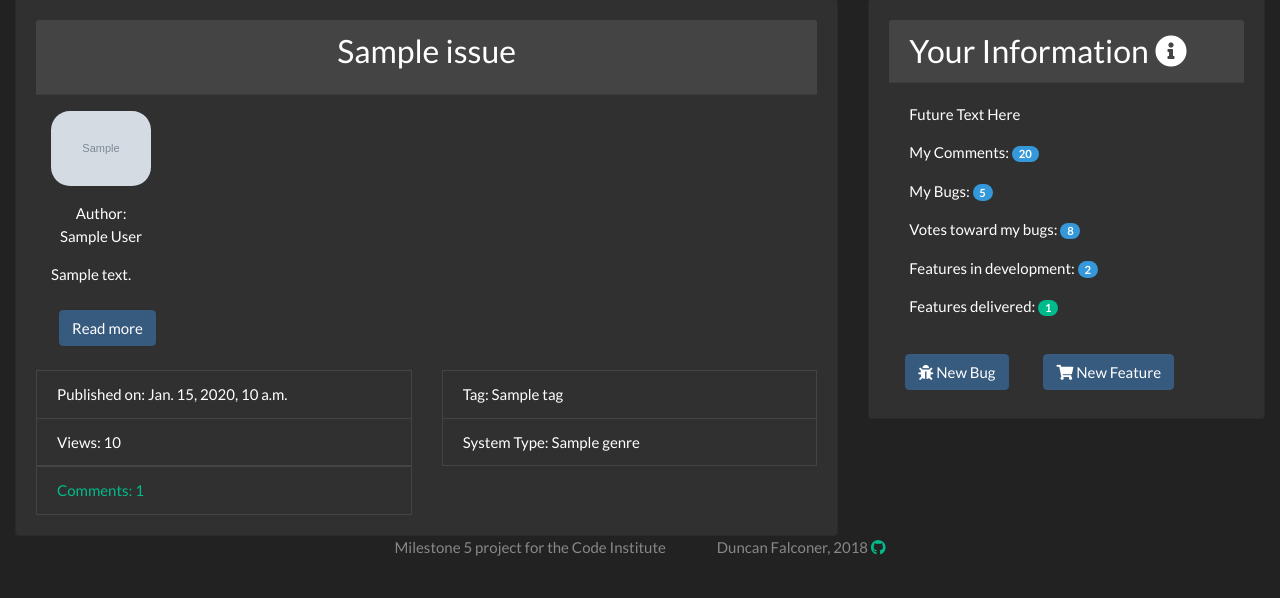
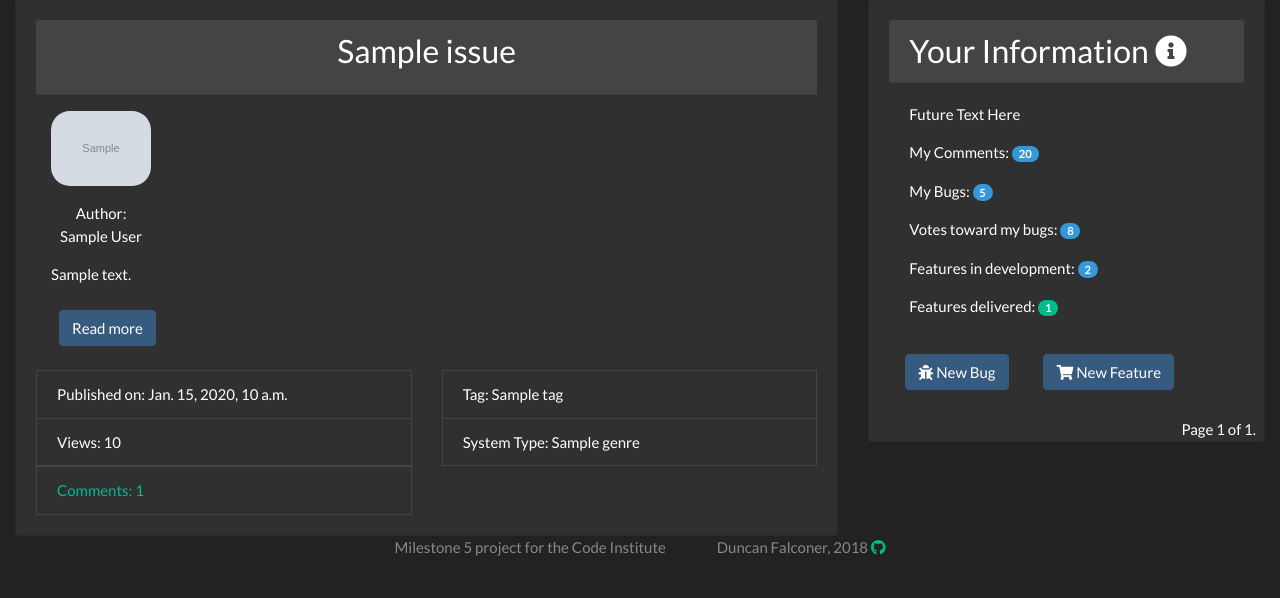
Before and after one commit to ddeveloper72/milestone-5-project, a Django app: template issue_tracker/templates/issues_list.html in a window 1280 px wide. Shown: the part 88-686 px from the top of the page. Run offline with Django 3.2, Linux system fonts and the light colour scheme; the template is opened without the code that fills it: most values are stand-ins (such as "Sample title", 1, 10 or a date in 2020); grey boxes marked "Sample" are stand-in pictures; some libraries are stand-ins or nearby versions.

Commit message:
Added customized django pagination to template file

```diff
--- a/issue_tracker/templates/issues_list.html
+++ b/issue_tracker/templates/issues_list.html
@@ -106,9 +106,36 @@
                     {% endif %}
                 </div>
             </div>
-        </div>
+
+
+
+    <div class="pagination justify-content-end mr-2">
+        <span class="step-links">
+            {% if issues.has_previous %}
+                <a href="?page=1"><i class="fas fa-angle-double-left"></i> first</a>
+                <a href="?page={{ issues.previous_page_number }}"> previous</a>
+            {% endif %}
+
+            <span class="current">
+                Page {{ issues.number }} of {{ issues.paginator.num_pages }}.
+            </span>
+
+            {% if issues.has_next %}
+                <a href="?page={{ issues.next_page_number }}">next</a>
+                <a href="?page={{ issues.paginator.num_pages }}">last <i class="fas fa-angle-double-right"></i></a>
+            {% endif %}
+        </span>
+    </div>
+</div>
+
+
+
+
         {% endif %}
     </div>
 </div>
 {% endfor %}
+
+
+
 {% endblock content %}
```
